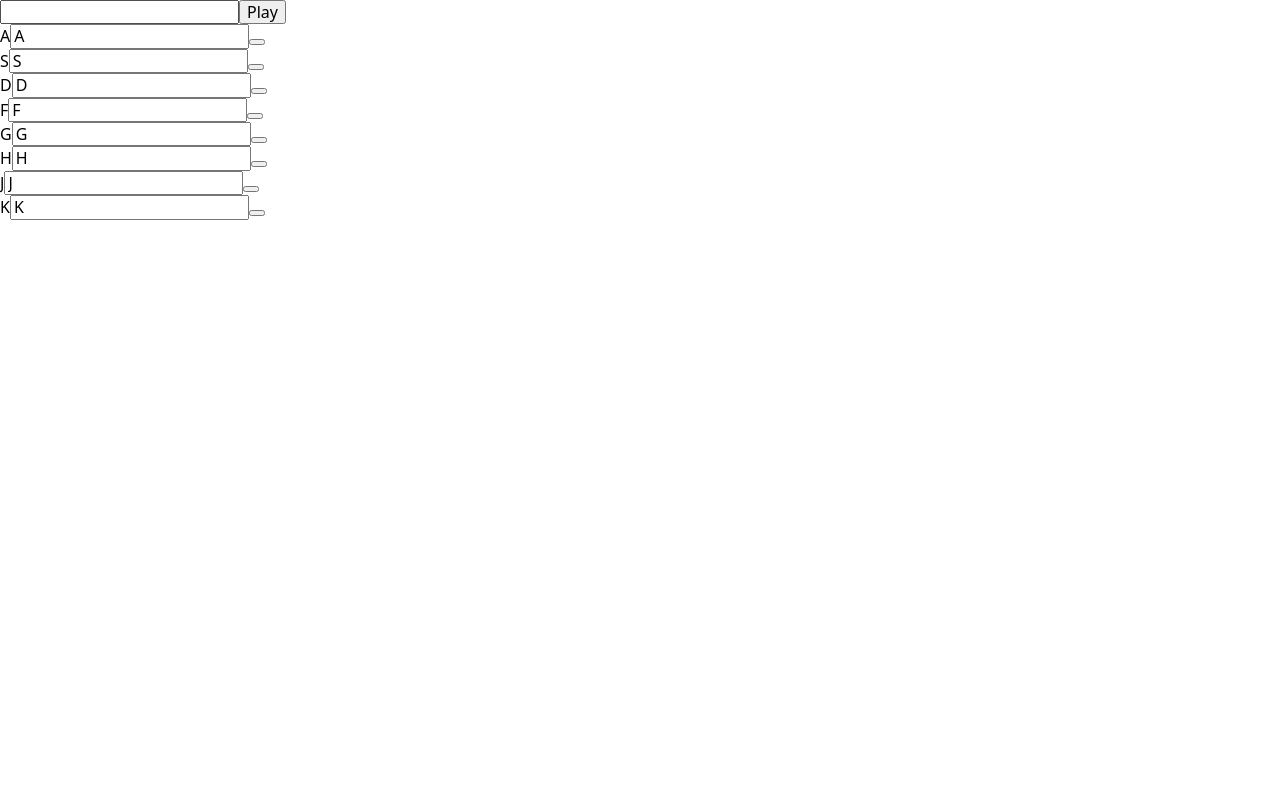
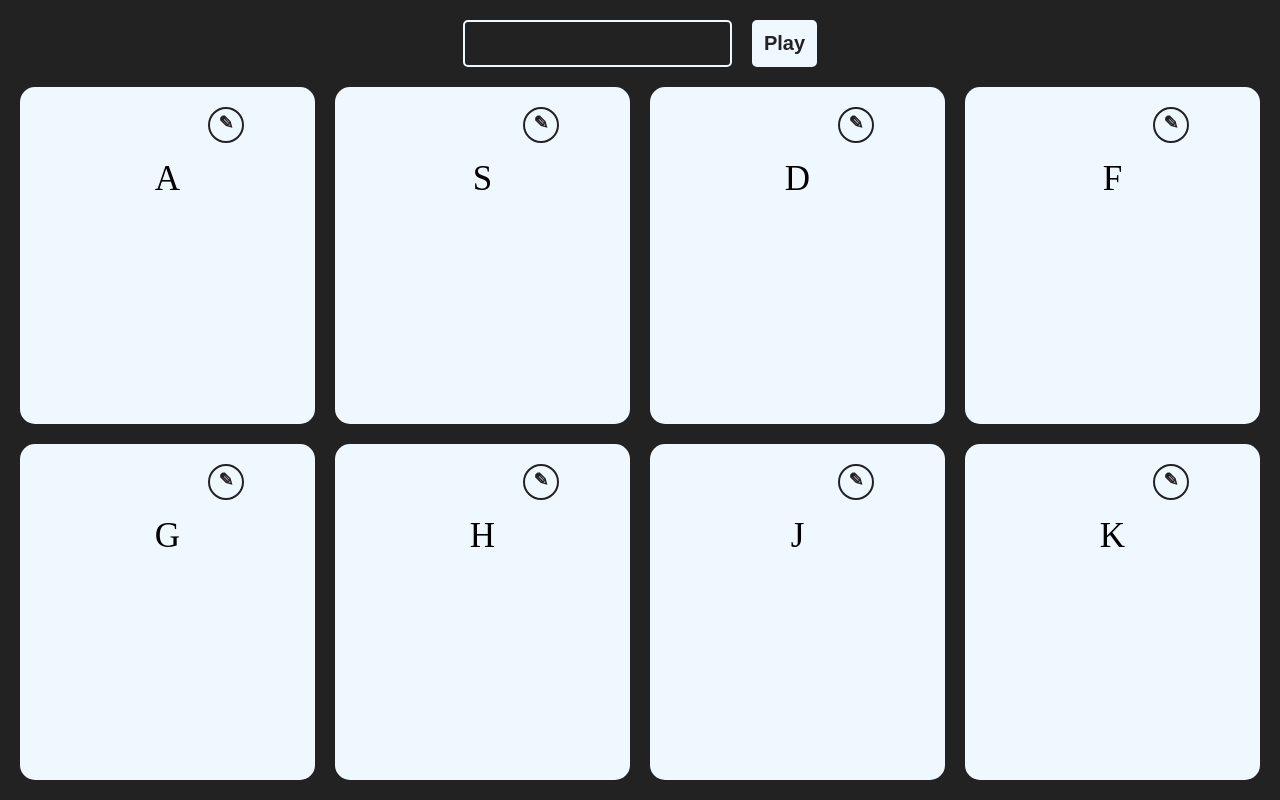
Before and after one commit to Khabib1802/virtual-music-kit, a website: page virtual-music-kit/index.html in a window 1280 px wide. Drawn offline with nearby package versions, Linux system fonts and the light colour scheme.

Commit message:
feat: add styles

```diff
--- a/virtual-music-kit/src/scss/_base.scss
+++ b/virtual-music-kit/src/scss/_base.scss
@@ -0,0 +1,57 @@
+* {
+  box-sizing: border-box;
+}
+
+body {
+  margin: 0;
+  padding: 0;
+  display: flex;
+  flex-direction: column;
+  align-items: center;
+  justify-content: center;
+  min-height: 100vh;
+  font-size: 20px;
+  background-color: $color-dark;
+}
+
+button {
+  padding: $spacing-small;
+  border: 2px solid $color-light;
+  border-radius: $bd-radius;
+  background-color: $color-light;
+  color: $color-dark;
+  font-size: inherit;
+  font-weight: 700;
+  cursor: pointer;
+  transition: all 0.3s;
+
+  @media (hover: hover) and (pointer: fine) {
+    &:hover {
+      background-color: $color-dark;
+      border-color: $color-accent;
+      color: $color-light;
+    }
+  }
+
+  &:active {
+    border-color: darken($color-accent, 20%);
+  }
+}
+
+input {
+  padding: $spacing-small;
+  border: 2px solid $color-dark;
+  border-radius: $bd-radius;
+  outline: none;
+  font-family: inherit;
+  font-size: inherit;
+  color: $color-dark;
+  text-transform: uppercase;
+  background: $color-light;
+  transition: all 0.3s;
+
+  &:focus,
+  &:hover {
+    border-color: $color-accent;
+  }
+}
--- a/virtual-music-kit/src/scss/_variables.scss
+++ b/virtual-music-kit/src/scss/_variables.scss
@@ -0,0 +1,9 @@
+$color-dark: #222222;
+$color-light: #f0f8ff;
+$color-accent: #1e88e5;
+
+$spacing-small: 10px;
+$spacing-middle: 20px;
+$spacing-large: 30px;
+
+$bd-radius: 5px;
--- /dev/null
+++ b/virtual-music-kit/src/scss/components/_controls.scss
@@ -0,0 +1,16 @@
+.controls {
+  display: flex;
+  align-items: center;
+  column-gap: $spacing-middle;
+  padding: $spacing-middle;
+  padding-bottom: 0;
+
+  &__input {
+    color: $color-light;
+    border: 2px solid $color-light;
+    background-color: inherit;
+  }
+
+  &__play {
+  }
+}
--- /dev/null
+++ b/virtual-music-kit/src/scss/components/_piano.scss
@@ -0,0 +1,126 @@
+.piano {
+  display: grid;
+  grid-template-columns: repeat(8, 1fr);
+  gap: $spacing-middle;
+  flex-grow: 1;
+  width: 100%;
+  padding: $spacing-middle;
+
+  @media screen and (max-width: 1300px) {
+    grid-template-columns: repeat(4, 1fr);
+  }
+
+  &__key {
+    padding: $spacing-middle;
+    background: $color-light;
+    border-radius: 15px;
+    transition: all 0.3s;
+    cursor: pointer;
+
+    @media (hover: hover) and (pointer: fine) {
+      &:hover:not(:has(.piano__input:hover, .piano__edit:hover)) {
+        background-color: lighten($color-accent, 30%);
+      }
+    }
+
+    &:active:not(:has(.piano__input:active, .piano__edit:active)) {
+      background-color: $color-accent;
+      transform: translateY(4px);
+    }
+
+    &:active:not(:has(.piano__input:active, .piano__edit:active)) .piano__edit-area {
+      transform: translateY(-4px);
+    }
+  }
+
+  &__edit-area {
+    position: relative;
+    display: flex;
+    flex-direction: column;
+    justify-content: end;
+    row-gap: $spacing-middle;
+    transition: all 0.3s;
+  }
+
+  &__label {
+    padding: $spacing-middle;
+    border: 2px solid transparent;
+    text-align: center;
+    user-select: none;
+  }
+
+  &__input {
+    display: none;
+  }
+
+  &__label,
+  &__input {
+    position: absolute;
+    top: 0;
+    left: 0;
+    width: 100%;
+    margin-top: $spacing-middle;
+    padding-top: $spacing-large;
+    font-size: 50px;
+    text-align: center;
+
+    @media screen and (max-width: 1700px) {
+      font-size: 35px;
+    }
+
+    @media screen and (max-width: 700px) {
+      padding-inline: 0;
+    }
+  }
+
+  &__edit {
+    position: absolute;
+    top: 0;
+    right: 20%;
+    width: 2em;
+    height: 2em;
+    border-color: $color-dark;
+    border-radius: 100vw;
+
+    @media screen and (max-width: 1700px) {
+      right: 5%;
+      font-size: 18px;
+    }
+
+    @media screen and (max-width: 1300px) {
+      right: 20%;
+    }
+
+    @media screen and (max-width: 900px) {
+      right: 5%;
+    }
+
+    @media screen and (max-width: 700px) {
+      right: 50%;
+      translate: 50%;
+    }
+
+    &::after {
+      content: "\00270E";
+      position: absolute;
+      top: calc(50% - 2px);
+      left: 50%;
+      translate: -50% -50%;
+    }
+
+    @media (hover: hover) and (pointer: fine) {
+      &:hover {
+        background-color: $color-light;
+        color: $color-accent;
+      }
+    }
+
+    &:active {
+      color: darken($color-accent, 20%);
+    }
+  }
+
+  &__input.edit-mode {
+    display: block;
+  }
+}
--- a/virtual-music-kit/src/scss/main.scss
+++ b/virtual-music-kit/src/scss/main.scss
@@ -1 +1,2 @@
-@import "../../node_modules/modern-normalize/modern-normalize.css";
+@import "variables";
+@import "base", "components/controls", "components/piano";
```
Also changed, not shown: virtual-music-kit/src/scss/_components.scss (deleted), virtual-music-kit/src/scss/_layout.scss (deleted), virtual-music-kit/src/scss/_mixins.scss (deleted), virtual-music-kit/src/scss/main.css, 1 other file.
